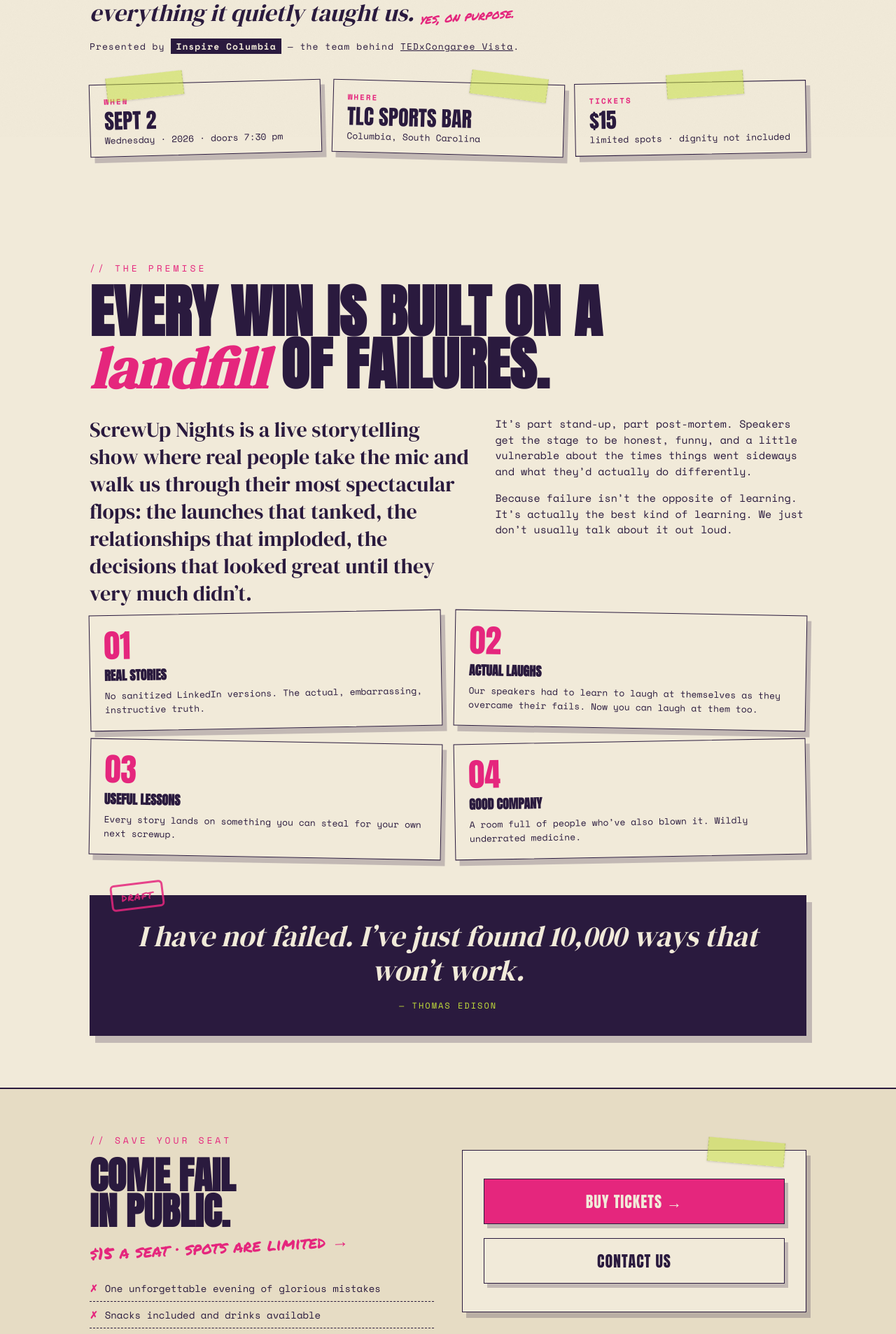
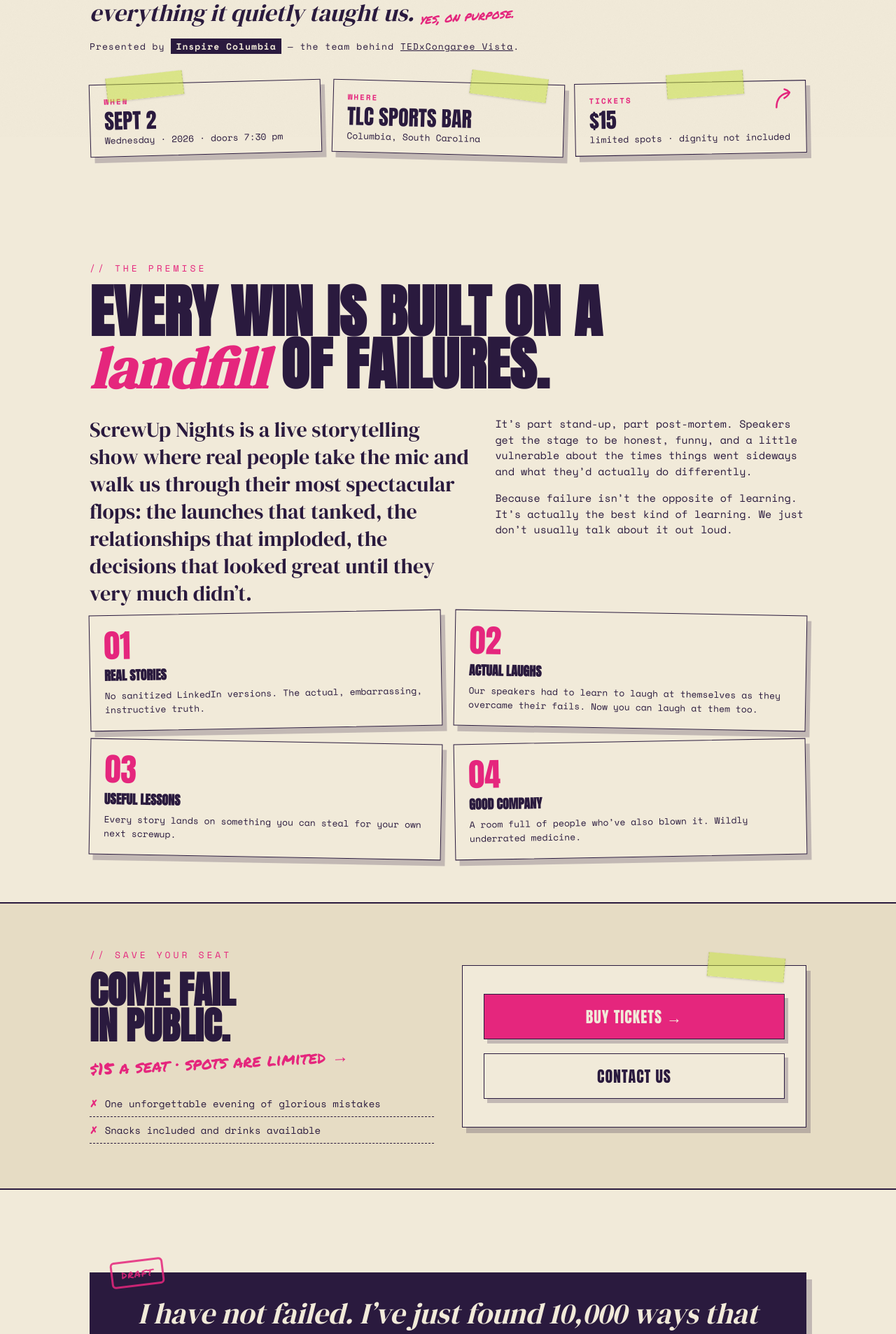
Before and after one commit to inspirecolumbia/screwupnights, a Next.js app: page / in a window 1280 px wide. Shown: the part 604-2510 px from the top of the page at 70% size. Built offline with nearby package versions, Linux system fonts and the light colour scheme.

Commit message:
reorder sections

```diff
--- a/app/page.tsx
+++ b/app/page.tsx
@@ -111,6 +111,29 @@ export default function Home() {
                 className="tape"
                 style={{ top: "-14px", left: "40%", transform: "rotate(-3deg)" }}
               />
+              <svg
+                width="34"
+                height="34"
+                viewBox="0 0 34 34"
+                fill="none"
+                style={{ position: "absolute", top: "10px", right: "14px", transform: "rotate(-3deg)" }}
+                aria-hidden="true"
+              >
+                <path
+                  d="M6 27C7 15 14 8 26 7"
+                  stroke="var(--red)"
+                  strokeWidth="2.5"
+                  strokeLinecap="round"
+                />
+                <path
+                  d="M19 2C22 3 24.5 5 26 7C24 11.5 21 13 18 14.5"
+                  stroke="var(--red)"
+                  strokeWidth="2.5"
+                  strokeLinecap="round"
+                  strokeLinejoin="round"
+                  fill="none"
+                />
+              </svg>
               <div className="k">Tickets</div>
               <div className="v">
                 $15<small>limited spots · dignity not included</small>
@@ -182,22 +205,6 @@ export default function Home() {
               </p>
             </div>
           </div>
-
-          <div className="pull rv">
-            <span
-              className="stamp"
-              style={{ position: "absolute", top: "-18px", left: "30px" }}
-            >
-              draft
-            </span>
-            <q>
-              I have not failed. I&rsquo;ve just found 10,000 ways that
-              won&rsquo;t work.
-            </q>
-            <div className="by">
-              — Thomas Edison
-            </div>
-          </div>
         </div>
       </section>
 
@@ -236,6 +243,28 @@ export default function Home() {
               </a>
             </div>
           </div>
+        </div>
+      </section>
+
+      <section>
+        <div className="wrap">
+          <div className="pull rv">
+            <span
+              className="stamp"
+              style={{ position: "absolute", top: "-18px", left: "30px" }}
+            >
+              draft
+            </span>
+            <q>
+              I have not failed. I&rsquo;ve just found 10,000 ways that
+              won&rsquo;t work.
+            </q>
+            <div className="by">
+              — Thomas Edison
+            </div>
+          </div>
+
+
         </div>
       </section>
 
```
Lines whose indentation alone changed are shown as unchanged.
